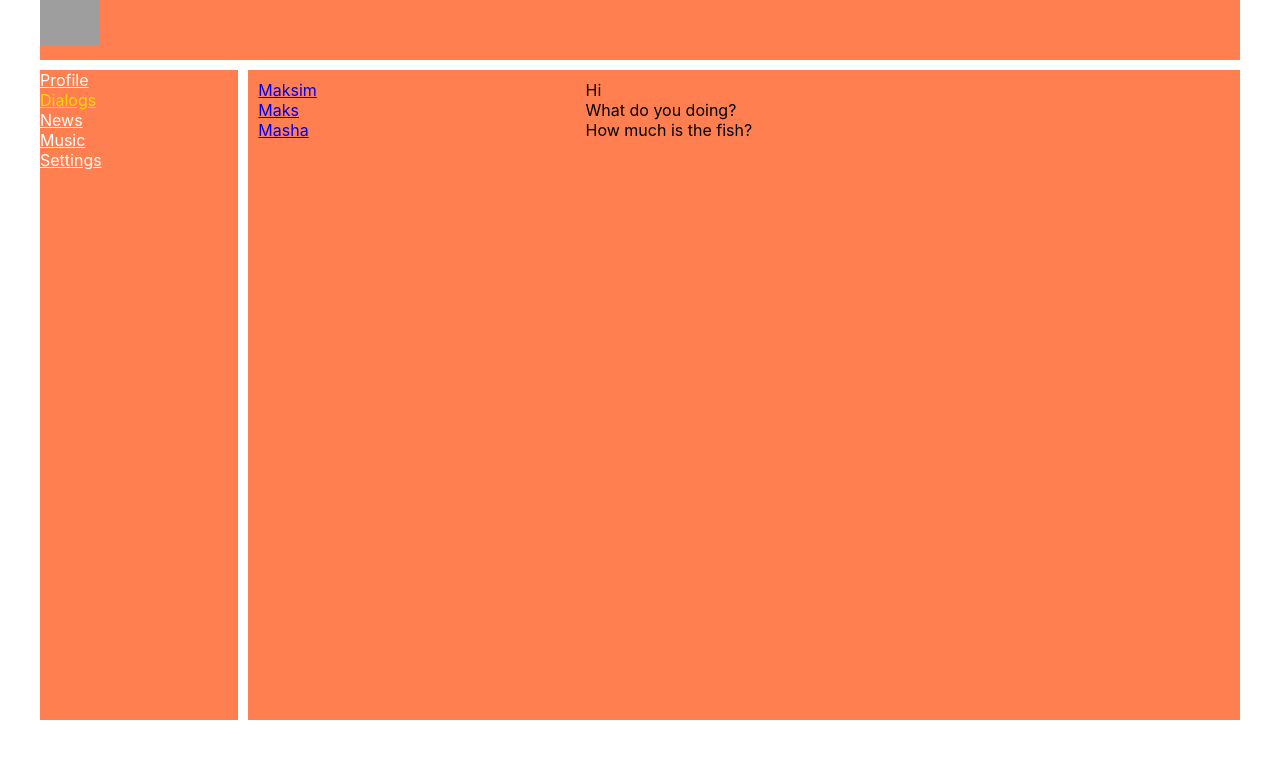
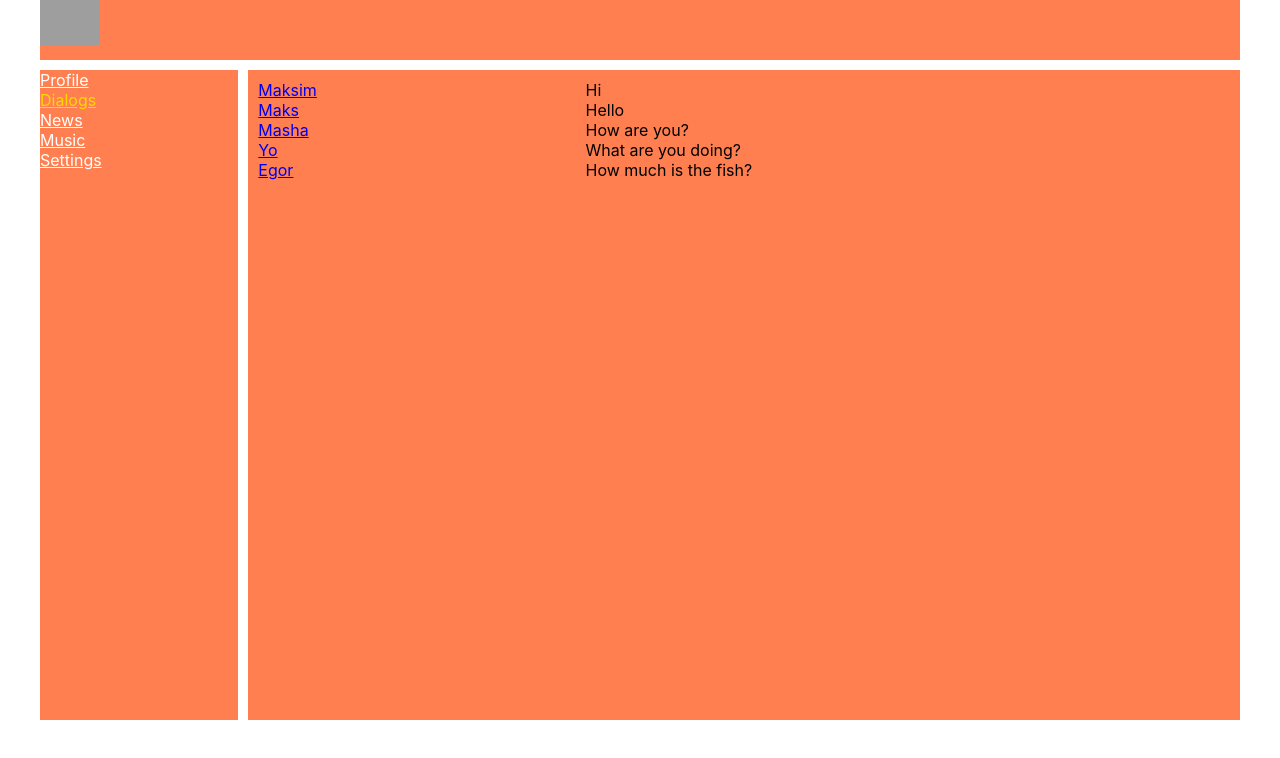
Before and after one commit to farahardcore/social, a React (Create React App) app: page /dialogs in a window 1280 px wide. Shown: the top 758 px of the page. Built offline with nearby package versions, Linux system fonts and the light colour scheme; grey boxes are pictures that could not be loaded.

Commit message:
improve our data(dialogs,messages,posts) with array.map

```diff
--- a/src/components/Dialogs/Dialogs.jsx
+++ b/src/components/Dialogs/Dialogs.jsx
@@ -14,29 +14,31 @@ const Message = (props) => {
 }
 
 const Dialogs = (props) => {
-    let dialogsData = [{id: 1 , name : "Maksim"},
+    let dialogs = [
+                         {id: 1 , name : "Maksim"},
                          {id: 2 , name : "Maks"},
                          {id: 3 , name : "Masha"},
                          {id: 4 , name : "Yo"},
-                         {id: 5 , name : "Egor"}];
-
-    let messagesData = [{id: 1 , message : "Hi"},
+                         {id: 5 , name : "Egor"}
+                        ];
+    let messages = [
+                          {id: 1 , message : "Hi"},
                           {id: 2 , message : "Hello"},
                           {id: 3 , message : "How are you?"},
-                          {id: 4 , message : "What do you doing?"},
-                          {id: 5 , message : "How much is the fish?"}];
+                          {id: 4 , message : "What are you doing?"},
+                          {id: 5 , message : "How much is the fish?"}
+                        ];
+    let dialogsElements = dialogs.map( d =>  <DialogItem name={d.name} id={d.id}/>);
+
+    let messagesElements = messages.map( m =>  <Message message={m.message}/> );
 
     return (
         <div className={s.dialogs}>
            <div className={s.dialogsItems}>
-               <DialogItem name={dialogsData[0].name} id={dialogsData[0].id}/>
-               <DialogItem name={dialogsData[1].name} id={dialogsData[1].id}/>
-               <DialogItem name={dialogsData[2].name} id={dialogsData[2].id}/>
+               {dialogsElements}
            </div>
            <div className={s.messages}>
-                <Message message={messagesData[0].message}/>
-                <Message message={messagesData[3].message}/>
-                <Message message={messagesData[4].message}/>
+                {messagesElements}
            </div>
 
         </div>
--- a/src/components/Profile/MyPosts/MyPosts.jsx
+++ b/src/components/Profile/MyPosts/MyPosts.jsx
@@ -4,11 +4,15 @@ import Post from './Post/Post';
 
 const MyPosts = () => {
 
-    let postsData = [{id: 1 , message : "Hi" , likesCount : 12},
+    let posts = [
+                          {id: 1 , message : "Hi" , likesCount : 12},
                           {id: 2 , message : "Hello" , likesCount : 14},
                           {id: 3 , message : "It's my first post!" , likesCount : 15},
                           {id: 4 , message : "What do you doing?" , likesCount : 13},
-                          {id: 5 , message : "How much is the fish?" , likesCount : 11}];
+                          {id: 5 , message : "How much is the fish?" , likesCount : 11}
+                        ];
+
+    let postsElements = posts.map( p => <Post message={p.message} like={p.likesCount}/> );
 
     return(
     <div className={s.postsBlock}>
@@ -22,8 +26,7 @@ const MyPosts = () => {
             </div>
         </div>
             <div className={s.posts}>
-                <Post message={postsData[1].message} like={postsData[1].likesCount}/>
-                <Post message={postsData[2].message} like={postsData[2].likesCount}/>
+                {postsElements}
             </div>
     </div>)
 }
```
